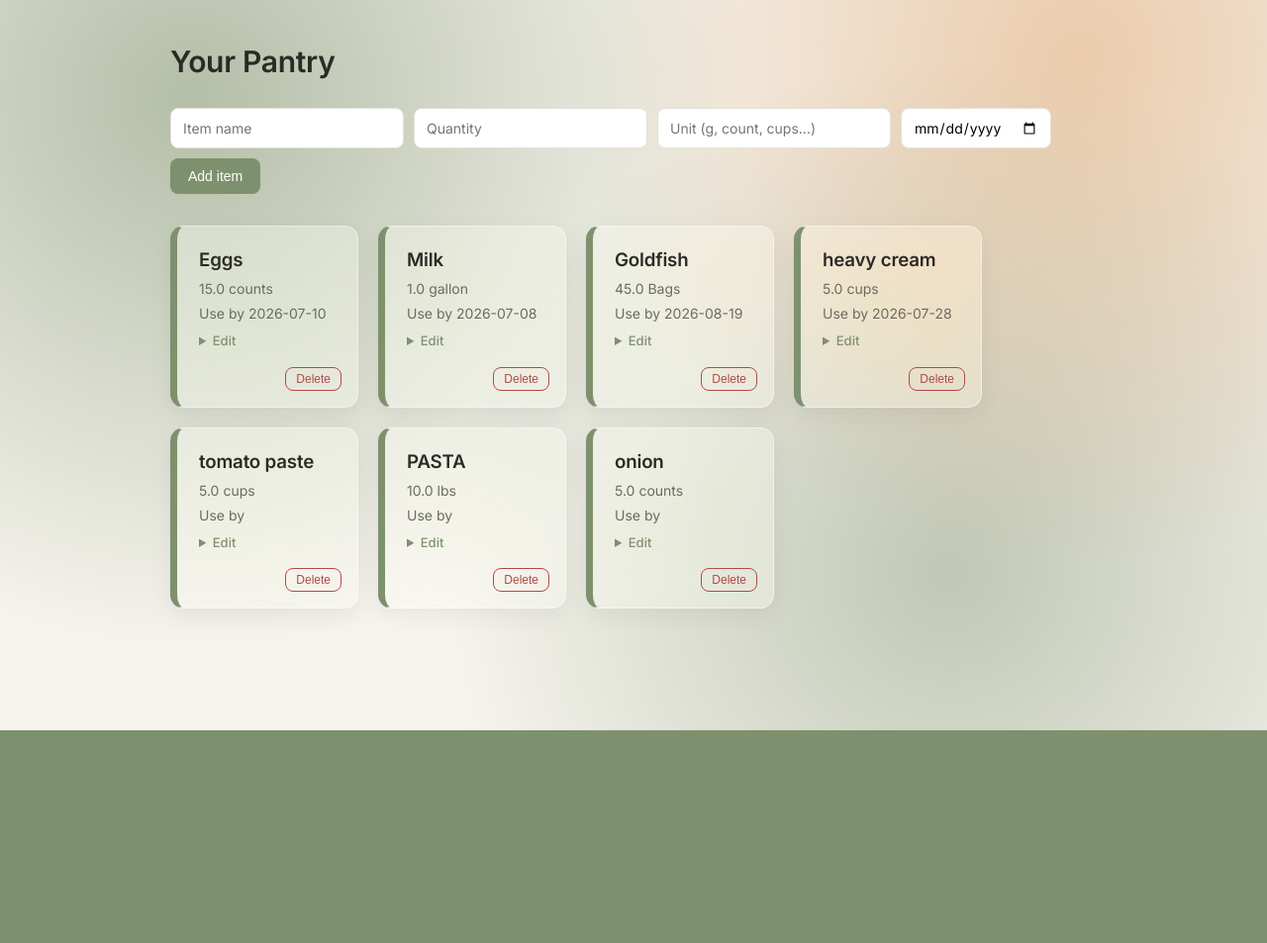
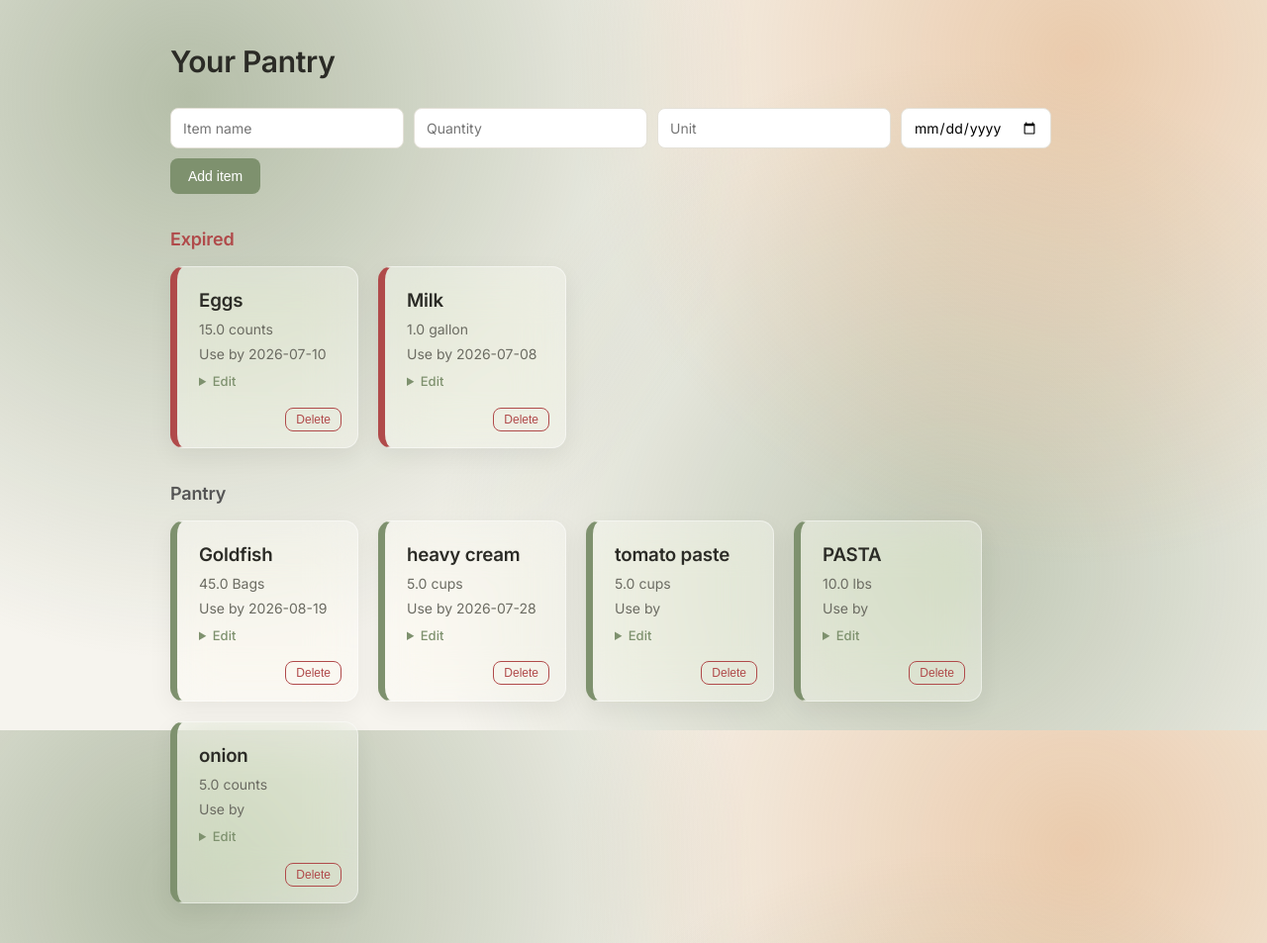
Before and after one commit to kny-c/pantry-app, a Flask app: page / in a window 1280 px wide. Shown: the part 62-1015 px from the top of the page at 99% size. Before the commit the page ends 800 px from the top, so only its background shows below. Run offline with Flask 3, Linux system fonts and the light colour scheme; a user stored in the database is signed in; data comes from the database, SQL or seed files in the repository; both versions use the stored data as it was after the commit.

Commit message:
added categories for expirations, fixed expiration bug for dates beforetoday

```diff
--- a/app.py
+++ b/app.py
@@ -34,6 +34,7 @@ def get_all_items(user_id):
     for item in items:
         item_dict = dict(item)
         exp = item_dict.get("expiration_date")
+        item_dict["is_expired"] = bool(exp) and exp < today
         item_dict["expiring_soon"] = bool(exp) and today <= exp <= soon_cutoff
         result.append(item_dict)
     return result
@@ -134,7 +135,15 @@ def compute_deduction_plan(ingredient_name, needed_quantity, unit, connection, u
 @login_required
 def show_pantry():
     items = get_all_items(session["user_id"])
-    return render_template("index.html", items=items, username=session["username"])
+
+    expired_items = [item for item in items if item["is_expired"]]
+    expiring_items = [item for item in items if item["expiring_soon"] and not item["is_expired"]]
+    normal_items = [item for item in items if not item["is_expired"] and not item["expiring_soon"]]
+    return render_template("index.html",
+                           expired_items=expired_items,
+                           expiring_items=expiring_items,
+                           normal_items=normal_items,
+                           username=session["username"])
 
 @app.route("/add", methods=["POST"])
 @login_required
--- a/static/style.css
+++ b/static/style.css
@@ -41,6 +41,25 @@ h1, h2, h3 {
 h1 {
   font-size: 30px;
   margin-bottom: 24px;
+}
+
+.section-heading {
+  font-size: 18px;
+  font-weight: 600;
+  margin: 32px 0 14px 0;
+  color: #555;
+}
+
+.section-heading:first-of-type {
+  margin-top: 0;
+}
+
+.section-heading-expired {
+  color: var(--danger);
+}
+
+.section-heading-warning {
+  color: var(--warning);
 }
 
 /* ---------- Navbar ---------- */
@@ -176,6 +195,10 @@ h1 {
 
 .card-warning {
   border-left-color: var(--warning);
+}
+
+.card-expired {
+  border-left-color: var(--danger);
 }
 
 .recipe-ready {
--- a/templates/index.html
+++ b/templates/index.html
@@ -1,23 +1,74 @@
 {% extends "base.html" %}
-
 {% block content %}
   <h1>Your Pantry</h1>
 
   <form action="/add" method="POST" class="add-form">
     <input type="text" name="name" placeholder="Item name" required>
     <input type="number" name="quantity" placeholder="Quantity" step="any" required>
-    <input type="text" name="unit" placeholder="Unit (g, count, cups...)" required>
+    <input type="text" name="unit" placeholder="Unit" required>
     <input type="date" name="expiration_date">
     <button type="submit">Add item</button>
   </form>
 
+  {% if expired_items %}
+    <h2 class="section-heading section-heading-expired">Expired</h2>
+    <div class="card-grid">
+      {% for item in expired_items %}
+        <div class="card card-expired">
+          <h3>{{ item.name }}</h3>
+          <p>{{ item.quantity }} {{ item.unit }}</p>
+          <p class="expires">Use by {{ item.expiration_date }}</p>
+          <details>
+            <summary>Edit</summary>
+            <form action="/edit/{{ item.id }}" method="POST" class="edit-form">
+              <input type="text" name="name" value="{{ item.name }}" required>
+              <input type="number" name="quantity" value="{{ item.quantity }}" step="any" required>
+              <input type="text" name="unit" value="{{ item.unit }}" required>
+              <input type="date" name="expiration_date" value="{{ item.expiration_date }}">
+              <button type="submit">Save</button>
+            </form>
+          </details>
+          <form action="/delete/{{ item.id }}" method="POST">
+            <button type="submit" class="delete-btn">Delete</button>
+          </form>
+        </div>
+      {% endfor %}
+    </div>
+  {% endif %}
+
+  {% if expiring_items %}
+    <h2 class="section-heading section-heading-warning">Expiring Soon</h2>
+    <div class="card-grid">
+      {% for item in expiring_items %}
+        <div class="card card-warning">
+          <h3>{{ item.name }}</h3>
+          <p>{{ item.quantity }} {{ item.unit }}</p>
+          <p class="expires">Use by {{ item.expiration_date }}</p>
+          <details>
+            <summary>Edit</summary>
+            <form action="/edit/{{ item.id }}" method="POST" class="edit-form">
+              <input type="text" name="name" value="{{ item.name }}" required>
+              <input type="number" name="quantity" value="{{ item.quantity }}" step="any" required>
+              <input type="text" name="unit" value="{{ item.unit }}" required>
+              <input type="date" name="expiration_date" value="{{ item.expiration_date }}">
+              <button type="submit">Save</button>
+            </form>
+          </details>
+          <form action="/delete/{{ item.id }}" method="POST">
+            <button type="submit" class="delete-btn">Delete</button>
+          </form>
+        </div>
+      {% endfor %}
+    </div>
+  {% endif %}
+
+  <h2 class="section-heading">Pantry</h2>
   <div class="card-grid">
-    {% for item in items %}
-      <div class="card {% if item.expiring_soon %}card-warning{% endif %}">
+    {% for item in normal_items %}
+      <div class="card">
         <h3>{{ item.name }}</h3>
         <p>{{ item.quantity }} {{ item.unit }}</p>
         <p class="expires">Use by {{ item.expiration_date }}</p>
-
         <details>
           <summary>Edit</summary>
           <form action="/edit/{{ item.id }}" method="POST" class="edit-form">
@@ -28,7 +79,6 @@
             <button type="submit">Save</button>
           </form>
         </details>
-
         <form action="/delete/{{ item.id }}" method="POST">
           <button type="submit" class="delete-btn">Delete</button>
         </form>
```
Also changed, not shown: pantry.db.
